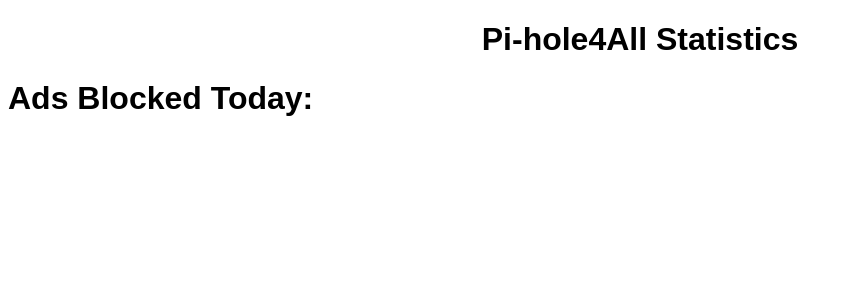
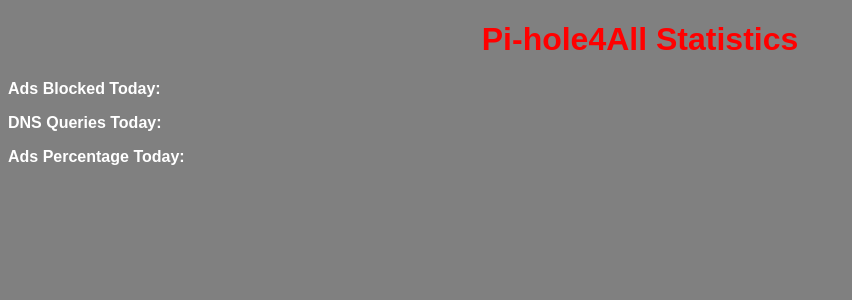
Before and after one commit to jakenology/Public_Pi-hole, a PHP site: page /stats.php in a window 1280 px wide. Shown: the top 300 px of the page, without its empty margins (0-852 px from the left). Run offline with PHP 8.4, Linux system fonts and the light colour scheme.

Commit message:
Update stats.php

```diff
--- a/var/www/html/stats.php
+++ b/var/www/html/stats.php
@@ -1,4 +1,4 @@
-<!DOCTYPE html>
+<!DOCTYPE HTML>
 <html lang="EN">
     <head>
         <title>Pi-hole4All Statistics</title>
@@ -7,15 +7,27 @@
         <style>
             body {
                 font-family: 'Arial';
+                background-color: gray;
+                color: white;
+                text-shadow: 1px black;
             }
             #header {
                 text-align: center;
+                color: red;
+            }
+            .data {
+                color: black;
+                font-weight: bold;
             }
         </style>
     </head>
     <body>
         <h1 id="header">Pi-hole4All Statistics</h1>
-        <p><h1>Ads Blocked Today: </h1><span id="dns_queries_today"></span></p>
+        <p><strong>Ads Blocked Today: </strong><span class="data" id="ads_blocked_today"></span></p>
+        <p><strong>DNS Queries Today: </strong><span class="data" id="dns_queries_today"></span></p>
+        <p><strong>Ads Percentage Today: </strong><span class="data" id="ads_percentage_today"></span></p>
+
+        <!-- THE MAGIC -->
         <script>
         // Global Variables
         var response;
@@ -40,17 +52,21 @@
             }
 
             ads_blocked_today = formatNumber(data.ads_blocked_today);
+            dns_queries_today = formatNumber(data.dns_queries_today);
+            ads_percentage_today = formatNumber(data.ads_percentage_today * 100);
+            ads_percentage_today = Math.round(10*ads_percentage_today)/10 + '%';
         }
 
         function dataReady() {
             formatData(response);
-            setText("dns_queries_today", ads_blocked_today)
+            setText("ads_blocked_today", ads_blocked_today);
+            setText("dns_queries_today", dns_queries_today);
+            setText("ads_percentage_today", ads_percentage_today);
         }
 
         window.setInterval(function(){
-            /// call your function here
             apiData();
-        }, 1000);
+        }, 500);
 
         window.onload=function() {
             apiData();
```
